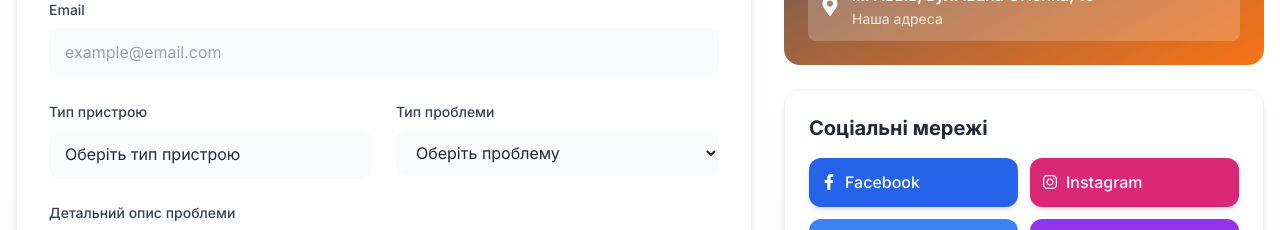
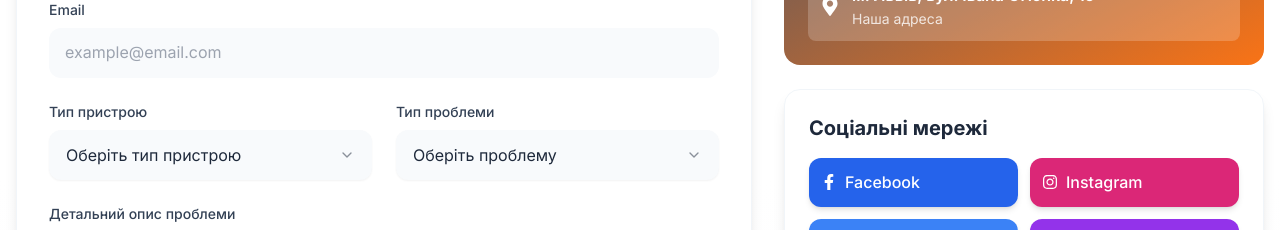
Before and after one commit to Areboot-andrew/Texnoplus, a React (Vite) app: page / in a window 1280 px wide. Shown: the part 7720-7950 px from the top of the page. Built offline with nearby package versions, Linux system fonts and the light colour scheme.

Commit message:
Replace native select with Radix Select for custom styling

```diff
--- a/src/components/Contact.tsx
+++ b/src/components/Contact.tsx
@@ -1,6 +1,13 @@
 import React, { useState } from 'react';
 import axios from 'axios';
 import { FaPhone, FaEnvelope, FaMapMarkerAlt, FaTelegram, FaViber, FaFacebookF, FaInstagram, FaPaperPlane, FaUser, FaCheckCircle } from 'react-icons/fa';
+import {
+  Select,
+  SelectContent,
+  SelectItem,
+  SelectTrigger,
+  SelectValue,
+} from "@/components/ui/select";
 import ParallaxSection from './ParallaxSection';
 import Reveal from './Reveal';
 
@@ -37,6 +44,10 @@ const Contact: React.FC<ContactProps> = ({ company }) => {
 
   const handleInputChange = (e: React.ChangeEvent<HTMLInputElement | HTMLSelectElement | HTMLTextAreaElement>) => {
     const { name, value } = e.target;
+    handleSelectChange(name, value);
+  };
+
+  const handleSelectChange = (name: string, value: string) => {
     setFormData(prev => {
       if (name === 'device') {
         const availableProblems = getProblemsForDevice(value);
@@ -391,37 +402,36 @@ const Contact: React.FC<ContactProps> = ({ company }) => {
                       <label htmlFor="device" className="block text-sm font-medium text-neutral-700 mb-2">
                         Тип пристрою
                       </label>
-                      <select
-                          id="device"
-                          name="device"
-                          value={formData.device}
-                          onChange={handleInputChange}
-                          className="w-full px-4 py-3 bg-neutral-50 border-transparent focus:bg-white focus:border-accent-500 focus:ring-4 focus:ring-accent-500/15 rounded-xl transition-all duration-300 appearance-none"
-                      >
-                        <option value="">Оберіть тип пристрою</option>
-                        {deviceTypes.map((device) => (
-                          <option key={device} value={device}>{device}</option>
-                        ))}
-                      </select>
+                      <Select value={formData.device} onValueChange={(val) => handleSelectChange('device', val)}>
+                        <SelectTrigger className="w-full px-4 py-6 bg-neutral-50 border-transparent focus:bg-white focus:border-accent-500 focus:ring-4 focus:ring-accent-500/15 rounded-xl transition-all duration-300 text-base">
+                          <SelectValue placeholder="Оберіть тип пристрою" />
+                        </SelectTrigger>
+                        <SelectContent className="bg-white rounded-xl border border-neutral-100 shadow-xl">
+                          {deviceTypes.map((device) => (
+                            <SelectItem key={device} value={device} className="rounded-lg cursor-pointer hover:bg-neutral-50 focus:bg-primary-50 focus:text-primary-700 transition-colors py-2.5">
+                              {device}
+                            </SelectItem>
+                          ))}
+                        </SelectContent>
+                      </Select>
                     </div>
 
                     <div>
                       <label htmlFor="problem" className="block text-sm font-medium text-neutral-700 mb-2">
                         Тип проблеми
                       </label>
-                      <select
-                        id="problem"
-                        name="problem"
-                        autoComplete="off"
-                        value={formData.problem}
-                        onChange={handleInputChange}
-                        className="w-full px-4 py-3 bg-neutral-50 border-transparent focus:bg-white focus:border-accent-500 focus:ring-4 focus:ring-accent-500/15 rounded-xl transition-all duration-300"
-                      >
-                        <option value="">Оберіть проблему</option>
-                        {availableProblems.map((problem) => (
-                          <option key={problem} value={problem}>{problem}</option>
-                        ))}
-                      </select>
+                      <Select value={formData.problem} onValueChange={(val) => handleSelectChange('problem', val)}>
+                        <SelectTrigger className="w-full px-4 py-6 bg-neutral-50 border-transparent focus:bg-white focus:border-accent-500 focus:ring-4 focus:ring-accent-500/15 rounded-xl transition-all duration-300 text-base">
+                          <SelectValue placeholder="Оберіть проблему" />
+                        </SelectTrigger>
+                        <SelectContent className="bg-white rounded-xl border border-neutral-100 shadow-xl">
+                          {availableProblems.map((problem) => (
+                            <SelectItem key={problem} value={problem} className="rounded-lg cursor-pointer hover:bg-neutral-50 focus:bg-primary-50 focus:text-primary-700 transition-colors py-2.5">
+                              {problem}
+                            </SelectItem>
+                          ))}
+                        </SelectContent>
+                      </Select>
                     </div>
                   </div>
 
```
